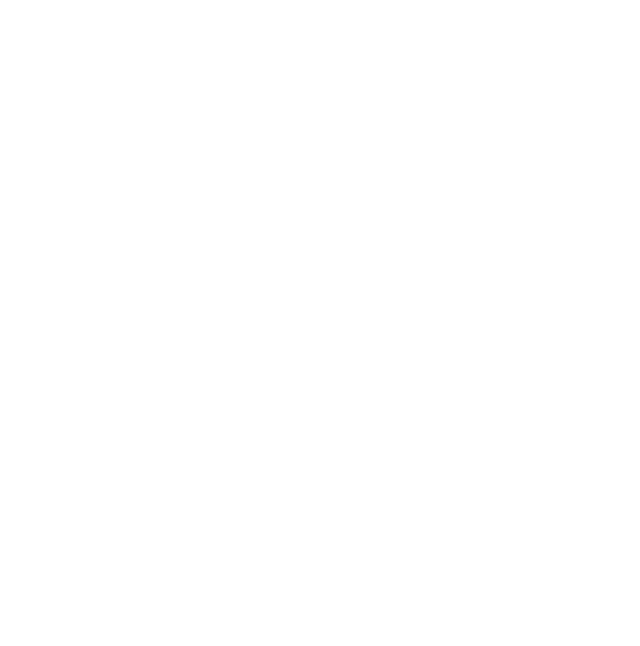
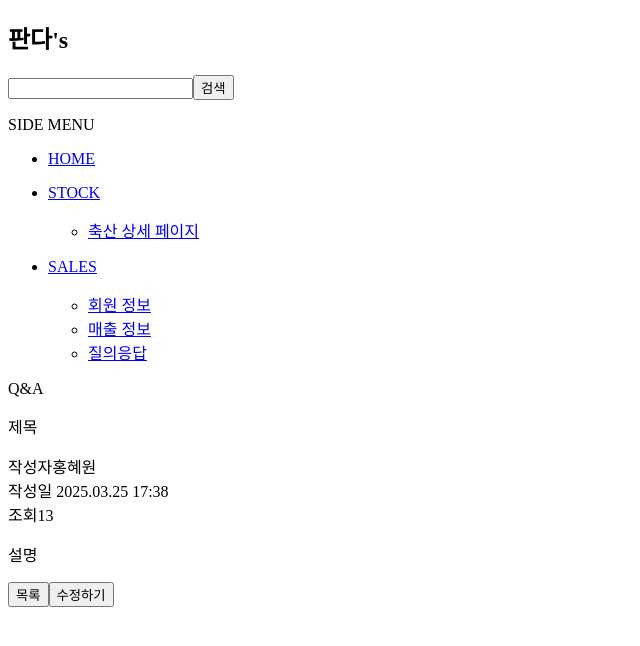
Before and after one commit to Hobbyer/T_Billion_Dollers, a React (Vite) app in the folder React/farm_animals_shop/: page /admin/sales-qnaform in a window 1280 px wide. Before the commit this address had no page. Shown: the top 646 px of the page, without its empty margins (0-640 px from the left). Built offline with nearby package versions, Linux system fonts and the light colour scheme.

Commit message:
질문게시판 목록 만듦(디자인제외), 질문 등록하기 페이지 큰 틀 작성

```diff
--- a/React/farm_animals_shop/src/App.jsx
+++ b/React/farm_animals_shop/src/App.jsx
@@ -6,6 +6,7 @@
 import LiveStockInfo from './admin_component/livestock_management/LiveStockInfo'
 import SalesMemberInfo from './admin_component/sales_Management/SalesMemberInfo'
 import SalesPaymentInfo from './admin_component/sales_Management/SalesPaymentInfo'
+import SalesQnAForm from './admin_component/sales_Management/SalesQnAForm'
 
 function App() {
   return (
@@ -19,6 +20,8 @@
           <Route path='sales-memberInfo' element={<SalesMemberInfo/>}/>
           {/* 매출정보및 결제현황 정보 페이지 */}
           <Route path='sales-paymentInfo' element={<SalesPaymentInfo/>}/>
+          {/* Q&A 등록하기 페이지 */}
+          <Route path='sales-qnaform' element={<SalesQnAForm/>}/>
           {/* 질의응답 페이지 */}
           <Route path='sales-questions' element={<SalesQuestions/>}/>
         </Route>
--- /dev/null
+++ b/React/farm_animals_shop/src/admin_component/sales_Management/SalesQnAForm.jsx
@@ -0,0 +1,41 @@
+import React from 'react'
+
+// Q&A 등록 게시판
+const SalesQnAForm = () => {
+  return (
+    <>
+      <div>Q&A</div>
+      {/* 질문 제목 */}
+      <p>제목</p>
+
+      {/* 작성자 */}
+      <div>
+        <span>작성자</span>
+        <span>홍혜원</span>
+      </div>
+
+      {/* 작성일 */}
+      <div>
+        <span>작성일 </span>
+        <span>2025.03.25 17:38</span>
+      </div>
+
+      {/* 조회 */}
+      <div>
+        <span>조회</span>
+        <span>13</span>
+      </div>
+
+      {/* 설명 */}
+      <p>설명</p>
+
+      {/* 버튼 클릭 시 질문 리스트 목록으로 이동 */}
+      <button type='button'>목록</button>
+
+      {/* 버튼 클릭 시 수정하는 페이지로 이동 */}
+      <button type="button">수정하기</button>
+    </>
+  )
+}
+
+export default SalesQnAForm
--- a/React/farm_animals_shop/src/admin_component/sales_Management/SalesQuestions.jsx
+++ b/React/farm_animals_shop/src/admin_component/sales_Management/SalesQuestions.jsx
@@ -1,18 +1,20 @@
 import React, { useState } from "react";
+import { useNavigate } from "react-router-dom";
 
 const SalesQuestions = () => {
   // 질의 응답 페이지
-const [questions, setQuestions] = useState([]);
+  const nav = useNavigate();
+  const [questions, setQuestions] = useState([]);
 
   return (
     <>
       <div>Q&A게시판</div>
       <div>
-      <span>총 ??개의 게시물</span>
-      <select>
-        <option>제목</option>
-        <option>작성자</option>
-      </select>
+        <span>총 {questions.length}개의 게시물</span>
+        <select>
+          <option>제목</option>
+          <option>작성자</option>
+        </select>
         <input type="text" />
         <button type="button">검색</button>
       </div>
@@ -29,11 +31,29 @@
             </tr>
           </thead>
           <tbody>
-            {
-
-            }
+            {questions.length === 0 ? (
+              <tr>
+                <td colSpan={5}>등록된 게시물이 없습니다.</td>
+              </tr>
+            ) : (
+              questions.map((question, i) => (
+                <tr key={i}>
+                  <td>{i + 1}</td>
+                  <td>{question.title}</td>
+                  <td>{question.userId}</td>
+                  <td>{question.regDate}</td>
+                  <td>{question.readCnt}</td>
+                </tr>
+              ))
+            )}
           </tbody>
         </table>
+        <div>
+          {/* 버튼 클릭시 새로 글 작성하는 등록 페이지로 이동 */}
+          <button type="button" onClick={() => nav("/admin/sales-qnaform")}>
+            글쓰기
+          </button>
+        </div>
       </div>
     </>
   );
```
